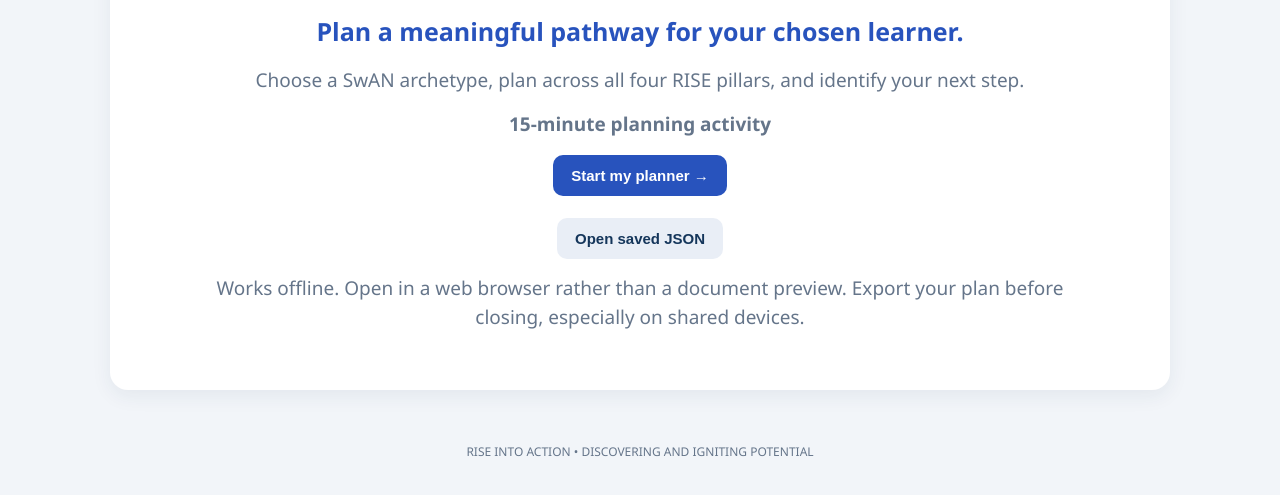
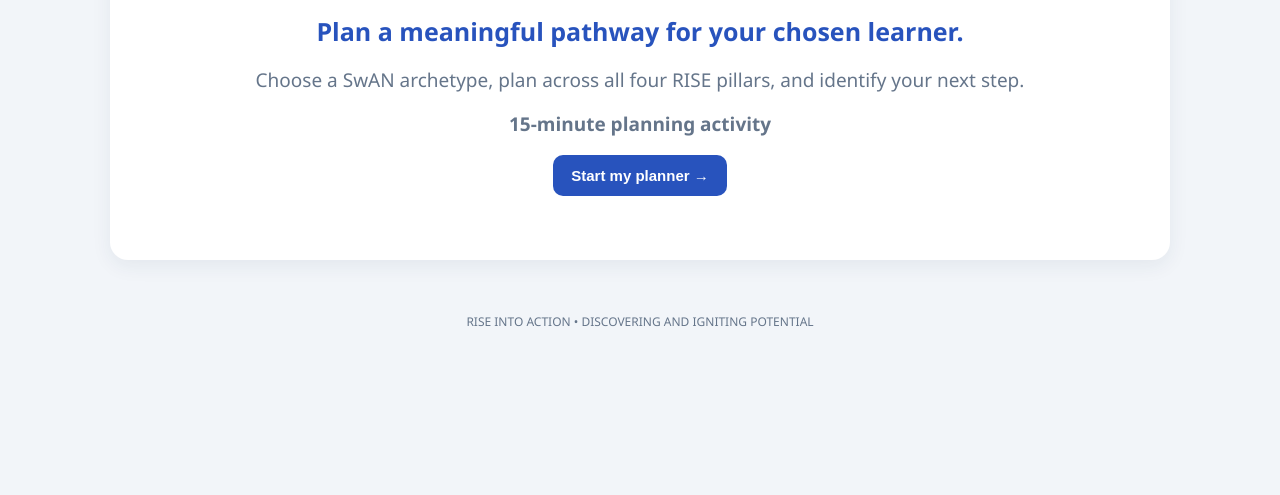
Before and after one commit to phoque6/rise-developmental-journey, a plain HTML site: page index.html in a window 1280 px wide. Shown: the part 235-730 px from the top of the page. Drawn offline with Linux system fonts and the light colour scheme.

Commit message:
Simplify RISE welcome screen by removing JSON button and offline instructions

```diff
--- a/index.html
+++ b/index.html
@@ -4,7 +4,7 @@
 [hidden]{display:none!important}button:focus-visible,input:focus-visible,textarea:focus-visible,select:focus-visible{outline:3px solid var(--orange);outline-offset:2px}#printPlan{display:none}@media(max-width:760px){header{flex-wrap:wrap}main{padding:0 12px}.panel{padding:18px}input,textarea,select,.rise-input-card textarea{font-size:16px}.actions button{min-height:44px}h1{overflow-wrap:anywhere}}@media print{header,main,footer{display:none!important}#printPlan{display:block!important;color:#111;font:11pt Arial,sans-serif}#printPlan h1{font-size:22pt}#printPlan h2{font-size:13pt;margin:16px 0 6px}#printPlan p{white-space:pre-wrap;overflow-wrap:anywhere;margin:4px 0 12px}#printPlan article{break-inside:avoid}body{background:white}}
 </style></head><body>
 <header><div><small>15-MIN RISE DEVELOPMENTAL JOURNEY PLANNER</small><strong>🌱 RISE DEVELOPMENTAL JOURNEY PLANNER</strong></div><div id="stage" class="small">WELCOME</div></header><main>
-<section class="screen active" id="s1"><div class="hero"><div class="eyebrow">PLAN FOR EVERY LEARNER'S POTENTIAL</div><h1>RISE DEVELOPMENTAL JOURNEY PLANNER</h1><p class="quote">Plan a meaningful pathway for your chosen learner.</p><p>Choose a SwAN archetype, plan across all four RISE pillars, and identify your next step.</p><p><b>15-minute planning activity</b></p><button onclick="go(3)">Start my planner →</button><div class="actions"><button class="alt" id="resumeBtn" hidden onclick="resumePlan()">Resume saved plan</button><button class="alt" onclick="document.getElementById('importFile').click()">Open saved JSON</button></div><input type="file" id="importFile" accept=".json,application/json" hidden><p class="small">Works offline. Open in a web browser rather than a document preview. Export your plan before closing, especially on shared devices.</p></div></section>
+<section class="screen active" id="s1"><div class="hero"><div class="eyebrow">PLAN FOR EVERY LEARNER'S POTENTIAL</div><h1>RISE DEVELOPMENTAL JOURNEY PLANNER</h1><p class="quote">Plan a meaningful pathway for your chosen learner.</p><p>Choose a SwAN archetype, plan across all four RISE pillars, and identify your next step.</p><p><b>15-minute planning activity</b></p><button onclick="go(3)">Start my planner →</button><div class="actions"><button class="alt" id="resumeBtn" hidden onclick="resumePlan()">Resume saved plan</button></div><input type="file" id="importFile" accept=".json,application/json" hidden></div></section>
 
 <section class="screen" id="s3"><div class="progress"><span class="bar on"></span><span class="bar"></span><span class="bar"></span></div><div class="panel"><div class="eyebrow">STEP 1 | CHOOSE YOUR LEARNER LENS</div><h2>Which SwAN (Students with Additional Needs) archetype did you choose?</h2><p class="muted">Enter the archetype you selected for this plan.</p><label for="swanArchetype">Chosen SwAN archetype</label><input id="swanArchetype" placeholder="Type the name of your chosen archetype"><label>What might this learner need from me that I do not routinely provide?</label><textarea id="learnerNeed" placeholder="A possible need, opportunity or barrier..."></textarea><label>What assumption about this learner might I need to question?</label><textarea id="assumption" placeholder="An assumption I want to reconsider..."></textarea><div class="actions"><button class="alt" onclick="go(1)">← Back</button><button onclick="go(4)">Plan across all four RISE pillars →</button></div></div></section>
 
```
